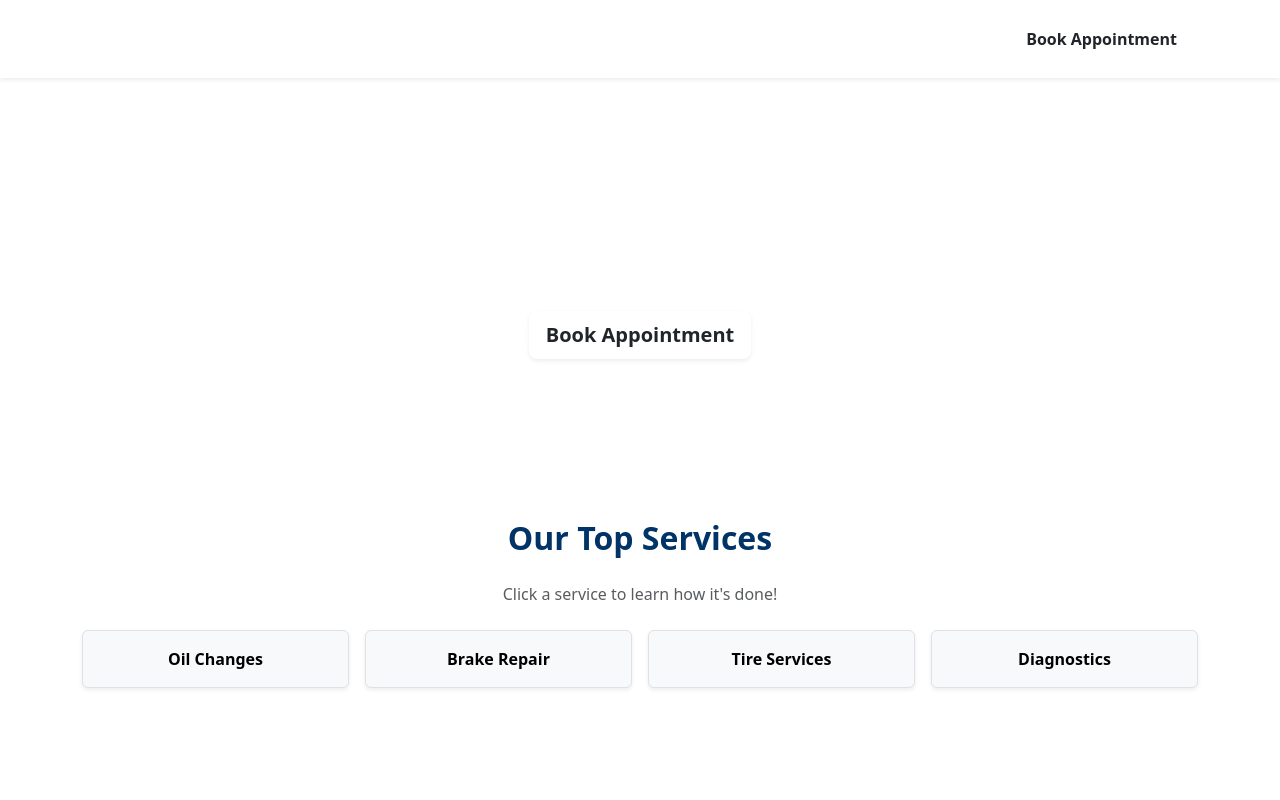
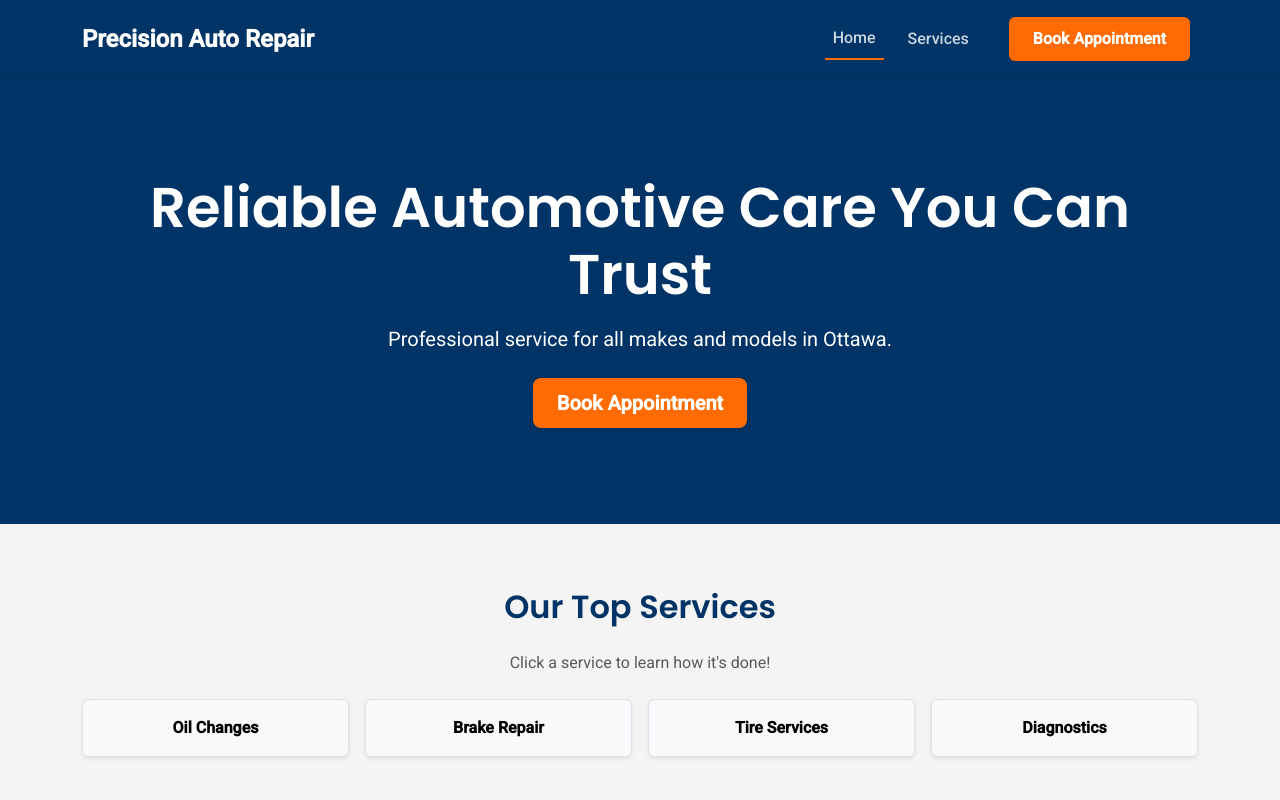
Before and after one commit to Rayyan0080/precision_auto_repair, a React (Create React App) app: page /#/ in a window 1280 px wide. Shown: the top 800 px of the page. Built offline with nearby package versions, Linux system fonts and the light colour scheme.

Commit message:
Update App.css

```diff
--- a/src/App.css
+++ b/src/App.css
@@ -1,48 +1,84 @@
-/* =========================================
-   STORYBOARD 2: MODERN THEME
-   (Dark Gray, Orange, White)
-========================================= */
+/* Importing readable, professional fonts */
+@import url("https://fonts.googleapis.com/css2?family=Poppins:wght@600&family=Roboto:wght@400;500&display=swap");
+
+body {
+  font-family: "Roboto", sans-serif;
+  background-color: #f4f4f4; /* Light Gray */
+  color: #333333;
+}
+
+h1,
+h2,
+h3,
+h4,
+h5,
+h6 {
+  font-family: "Poppins", sans-serif;
+  color: #003366; /* Primary Dark Blue */
+}
+
+/* Primary Theme (Blue & White) */
+.bg-primary-custom {
+  background-color: #003366 !important;
+  color: #ffffff !important;
+}
+
+.btn-primary-custom {
+  background-color: #ff6b00; /* Orange CTA */
+  color: white;
+  border: none;
+  font-weight: 500;
+  padding: 10px 24px;
+}
+
+.btn-primary-custom:hover {
+  background-color: #e65c00;
+  color: white;
+}
+
+/* Navbar Link Visibility Fix */
+.navbar-dark .navbar-nav .nav-link {
+  color: rgba(255, 255, 255, 0.8) !important;
+  font-weight: 500;
+  transition: color 0.3s ease;
+}
+
+.navbar-dark .navbar-nav .nav-link:hover {
+  color: #ff6b00 !important;
+}
+
+.nav-link.active-link {
+  color: #ff6b00 !important;
+  border-bottom: 2px solid #ff6b00;
+}
+
+/* Storyboard 2: Modern Theme (Dark Gray & Orange) */
 .modern-theme {
   background-color: #222222;
   color: #ffffff;
-  padding-bottom: 50px;
+  min-height: 100vh;
 }
 
 .modern-theme h1,
 .modern-theme h2 {
-  color: #ff6b00 !important; /* Orange */
+  color: #ff6b00 !important;
 }
 
-.modern-theme p {
-  color: #e0e0e0;
-}
-
-/* Modern Card Layout */
 .modern-theme .card {
   background-color: #333333;
   border: 1px solid #ff6b00;
+  color: #ffffff;
 }
 
 .modern-theme .card-title {
   color: #ff6b00 !important;
 }
 
-.modern-theme .card-text {
-  color: #ffffff;
-}
-
-/* Modern Buttons */
-.modern-theme .btn-outline-secondary {
-  color: #ffffff;
-  border-color: #ff6b00;
-  background-color: #ff6b00;
-}
-
-.modern-theme .btn-outline-secondary:hover {
-  background-color: #e65c00;
-  border-color: #e65c00;
-}
-
 .modern-theme .text-muted {
   color: #cccccc !important;
 }
+
+/* Footer Fix */
+.footer-text {
+  color: #ffffff;
+}
```
